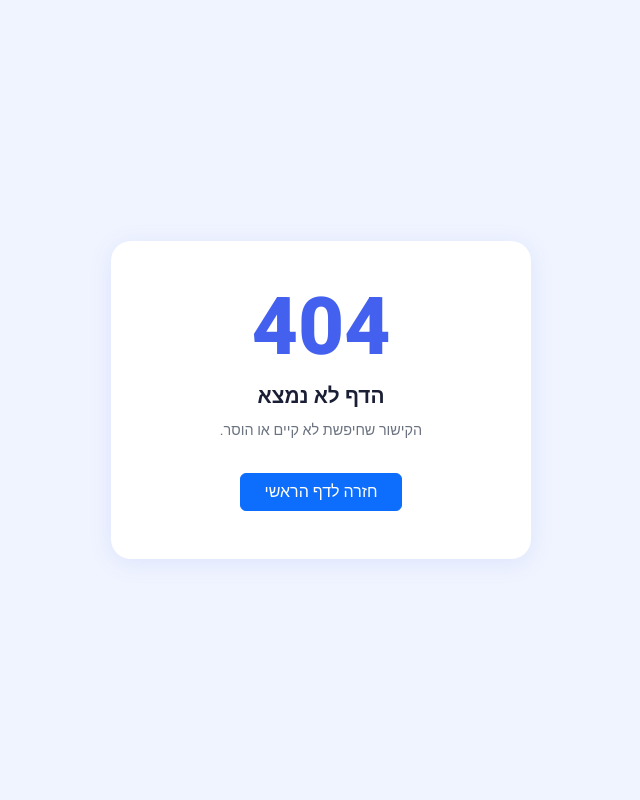
After one commit to EyalLin2/InterviewSync, a Flask app: template frontend/templates/404.html in a window 1280 px wide. The commit adds this page. Shown: the whole page, without its empty margins (319-959 px from the left). Run offline with Flask 3, Linux system fonts and the light colour scheme; the template is opened without the code that fills it, so the values that code supplies are empty.

Commit message:
fix: polish pass + security — Track 1 & 4
Track 1 (quick fixes):
- Remove hardcoded demo credentials from login page
- Fix admin hub subtitle typo (חנ → כל אחד)
- Fix schedule navbar label (לוז → לוח)
- Fix AI strategy error message (Gemini → Groq, clickable link)
- Fix days_inactive null display (∞ ימים → ? ימים)
- Add 404 and 500 error pages (Hebrew RTL, role-aware back button)
- Add 404/500 error handlers in frontend/app.py
- Add .env.example with all vars documented
- Add .dockerignore for backend and frontend images
- Add Makefile targets: logs, seed, coverage, clean
- Fix .gitignore to allow .env.example while blocking real secret files

Track 4 (security):
- Fix meeting confirmation link to use HMAC token from API
  instead of raw meeting ID (student_schedule.html)

Co-Authored-By: Claude Sonnet 4.6 <noreply@anthropic.com>

```diff
--- a/frontend/app.py
+++ b/frontend/app.py
@@ -984,6 +984,16 @@ def serve_file(filepath):
                     content_type=r.headers.get("Content-Type", "application/octet-stream"))
 
 
+@app.errorhandler(404)
+def page_not_found(e):
+    return render_template("404.html", user=me()), 404
+
+
+@app.errorhandler(500)
+def internal_error(e):
+    return render_template("500.html", user=me()), 500
+
+
 if __name__ == "__main__":
     app.run(host="0.0.0.0", port=5000,
             debug=os.environ.get("FLASK_DEBUG", "false").lower() == "true")
--- /dev/null
+++ b/frontend/templates/404.html
@@ -0,0 +1,30 @@
+<!DOCTYPE html>
+<html lang="he" dir="rtl">
+<head>
+  <meta charset="UTF-8" />
+  <meta name="viewport" content="width=device-width, initial-scale=1.0" />
+  <title>InterviewSync — דף לא נמצא</title>
+  <link rel="preconnect" href="https://fonts.googleapis.com">
+  <link href="https://fonts.googleapis.com/css2?family=Heebo:wght@400;700;800&display=swap" rel="stylesheet">
+  <link rel="stylesheet" href="https://cdn.jsdelivr.net/npm/bootstrap@5.3.3/dist/css/bootstrap.rtl.min.css">
+  <style>
+    body { font-family: 'Heebo', sans-serif; background: #f0f4ff; min-height: 100vh; display: flex; align-items: center; justify-content: center; }
+    .error-card { background: #fff; border-radius: 20px; box-shadow: 0 4px 24px rgba(67,97,238,.1); padding: 3rem 2.5rem; text-align: center; max-width: 420px; width: 100%; }
+    .error-code { font-size: 5rem; font-weight: 800; color: #4361ee; line-height: 1; }
+    .error-title { font-size: 1.3rem; font-weight: 700; color: #1a1f36; margin: .75rem 0 .5rem; }
+    .error-sub { color: #6b7280; font-size: .9rem; margin-bottom: 2rem; }
+  </style>
+</head>
+<body>
+  <div class="error-card">
+    <div class="error-code">404</div>
+    <div class="error-title">הדף לא נמצא</div>
+    <div class="error-sub">הקישור שחיפשת לא קיים או הוסר.</div>
+    {% if user and user.role == 'admin' %}
+      <a href="{{ url_for('admin_hub') }}" class="btn btn-primary px-4">חזרה ללוח הבית</a>
+    {% else %}
+      <a href="{{ url_for('index') }}" class="btn btn-primary px-4">חזרה לדף הראשי</a>
+    {% endif %}
+  </div>
+</body>
+</html>
--- a/frontend/templates/admin.html
+++ b/frontend/templates/admin.html
@@ -113,7 +113,7 @@
       <a href="{{ url_for('services_settings') }}" class="btn btn-outline-light btn-sm">&#128200; מחירון</a>
       <a href="{{ url_for('meetings_report') }}" target="_blank" class="btn btn-outline-light btn-sm">&#128438; דוח פגישות</a>
       <a href="{{ url_for('admin_schedule') }}" class="btn btn-outline-light btn-sm position-relative">
-        &#128197; לוז
+        &#128197; לוח
         {% if upcoming_count > 0 %}
           <span class="position-absolute top-0 start-0 translate-middle badge rounded-pill bg-warning text-dark" style="font-size:.58rem;">{{ upcoming_count }}</span>
         {% endif %}
@@ -199,7 +199,7 @@
                 <a href="{{ url_for('student_file', sid=s.id) }}" class="focus-item">
                   <span class="fw-semibold">{{ s.name }}</span>
                   <span class="focus-days {{ 'focus-days-red' if s.days_inactive and s.days_inactive > 10 else 'focus-days-yellow' }}">
-                    {{ s.days_inactive or '∞' }} ימים
+                    {{ s.days_inactive if s.days_inactive is not none else '?' }} ימים
                   </span>
                 </a>
               {% endfor %}
--- a/frontend/templates/admin_hub.html
+++ b/frontend/templates/admin_hub.html
@@ -124,7 +124,7 @@
 
       <div class="hub-heading">
         <h1>שלום{% if user and user.name %}, {{ user.name.split()[0] }}{% endif %} — בחר לוח עבודה</h1>
-        <p>שני מצבי עבודה, חנ מוקד נפרד</p>
+        <p>שני מצבי עבודה, כל אחד במוקד נפרד</p>
       </div>
 
       <div class="cards">
--- a/frontend/templates/student_file.html
+++ b/frontend/templates/student_file.html
@@ -574,12 +574,12 @@
                   </div>
                 </div>
                 {% set strategy = profile.ai_coaching_strategy if profile else '' %}
-                {% set is_error = strategy and ('API_KEY' in strategy or 'נכשל' in strategy or 'Gemini' in strategy) %}
+                {% set is_error = strategy and ('API_KEY' in strategy or 'נכשל' in strategy or 'Groq' in strategy or 'Gemini' in strategy) %}
                 {% if strategy and not is_error %}
                   <div class="strategy-box mb-2">{{ strategy }}</div>
                 {% else %}
                   <div class="strategy-box strategy-empty mb-2">
-                    {% if is_error %}&#9888;&#65039; הגדר <code>GROQ_API_KEY</code> ב-docker-compose.yml ולחץ "רענן". מפתח חינמי: console.groq.com
+                    {% if is_error %}&#9888;&#65039; הגדר <code>GROQ_API_KEY</code> ב-docker-compose.yml ולחץ "רענן". מפתח חינמי: <a href="https://console.groq.com" target="_blank" rel="noopener">console.groq.com</a>
                     {% else %}לחץ/י "רענן" לייצור אסטרטגיית הדרכה מותאמת.{% endif %}
                   </div>
                 {% endif %}
--- a/frontend/templates/student_schedule.html
+++ b/frontend/templates/student_schedule.html
@@ -75,7 +75,7 @@
               {% endif %}
               {% if m.status == 'pending' %}
                 <div class="mt-2">
-                  <a href="{{ url_for('meeting_confirm', meeting_id=m.id, token=m.id | string) }}"
+                  <a href="{{ url_for('meeting_confirm', meeting_id=m.id, token=m.token) }}"
                      class="btn btn-sm btn-success py-0 px-3 fw-semibold" style="font-size:.8rem;">
                     אשר/י פגישה ✓
                   </a>
```
Also changed, not shown: frontend/templates/500.html (added, +30 -0 lines), frontend/templates/login.html (+1 -11 lines), 5 other files.
